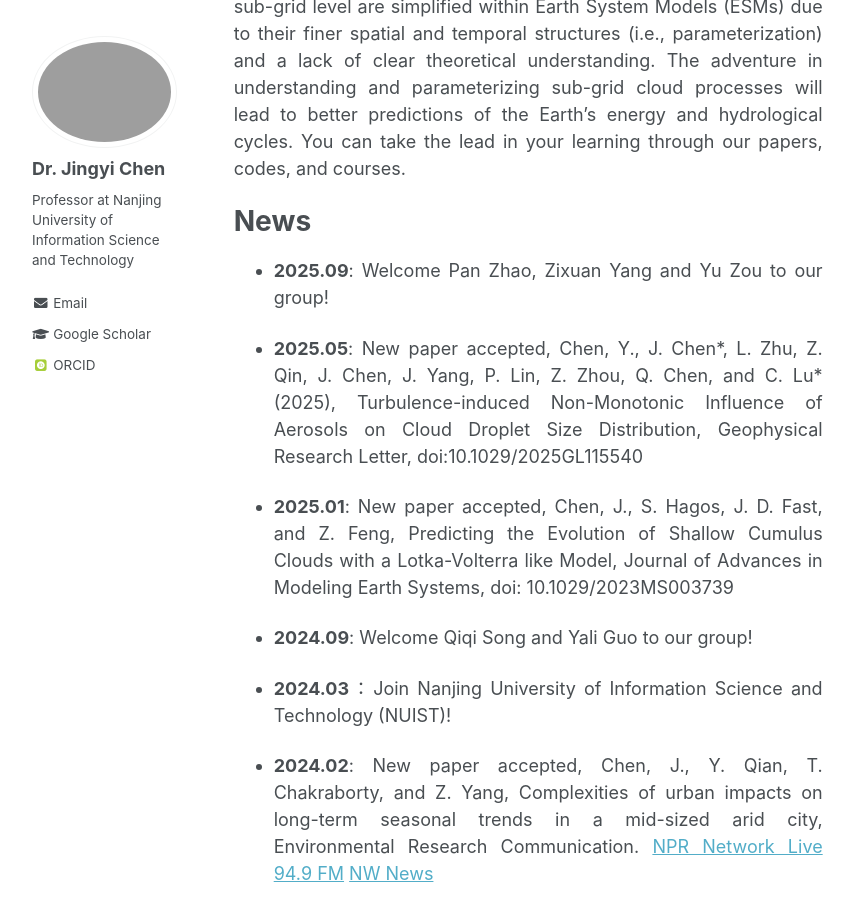
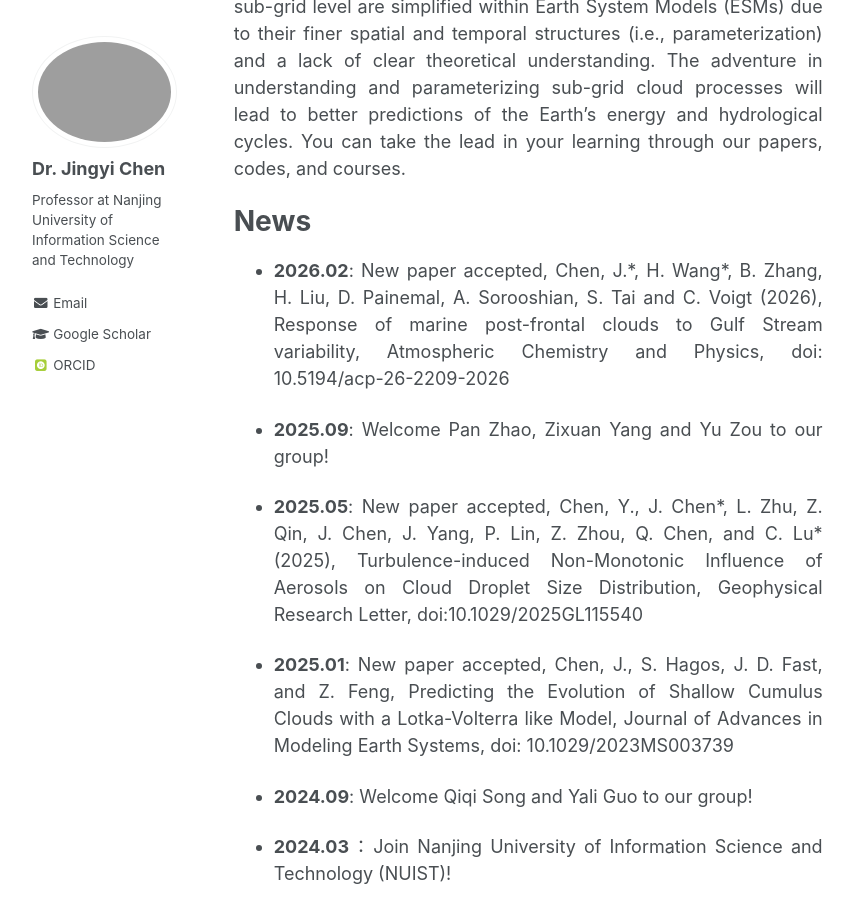
Before and after one commit to Jingyi-Chen/jingyi-chen.github.io, a Jekyll site: the page built from _pages/about.md, in a window 1280 px wide and 900 px high, scrolled down 835 px. Shown: the whole window, without its empty margins (132-986 px from the left). Built offline with Jekyll 4.4.1, drawn with Linux system fonts in a browser that asks for light colours; some web fonts are replaced.

Commit message:
Update about.md

```diff
--- a/_pages/about.md
+++ b/_pages/about.md
@@ -14,6 +14,8 @@ I am focused on addressing several grand challenges related to cloud processes a
 
 News
 ======
+* **2026.02**: New paper accepted, Chen, J.\*, H. Wang\*, B. Zhang, H. Liu, D. Painemal, A. Sorooshian, S. Tai and C. Voigt (2026), Response of marine post-frontal clouds to Gulf Stream variability, Atmospheric Chemistry and Physics, doi: 10.5194/acp-26-2209-2026
+
 * **2025.09**: Welcome Pan Zhao, Zixuan Yang and Yu Zou to our group!
 
 * **2025.05**: New paper accepted, Chen, Y., J. Chen\*, L. Zhu, Z. Qin, J. Chen, J. Yang, P. Lin, Z. Zhou, Q. Chen, and C. Lu\* (2025), Turbulence-induced Non-Monotonic Influence of Aerosols on Cloud Droplet Size Distribution, Geophysical Research Letter, doi:10.1029/2025GL115540
```
